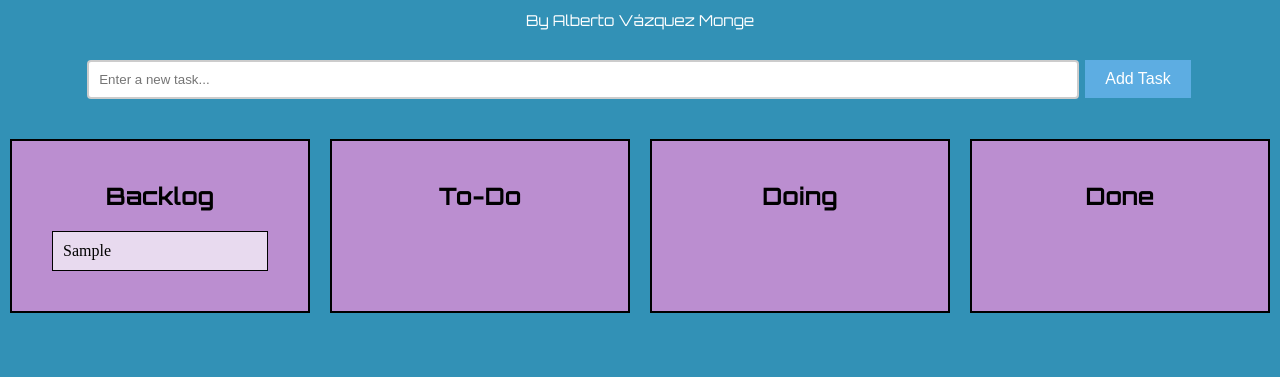
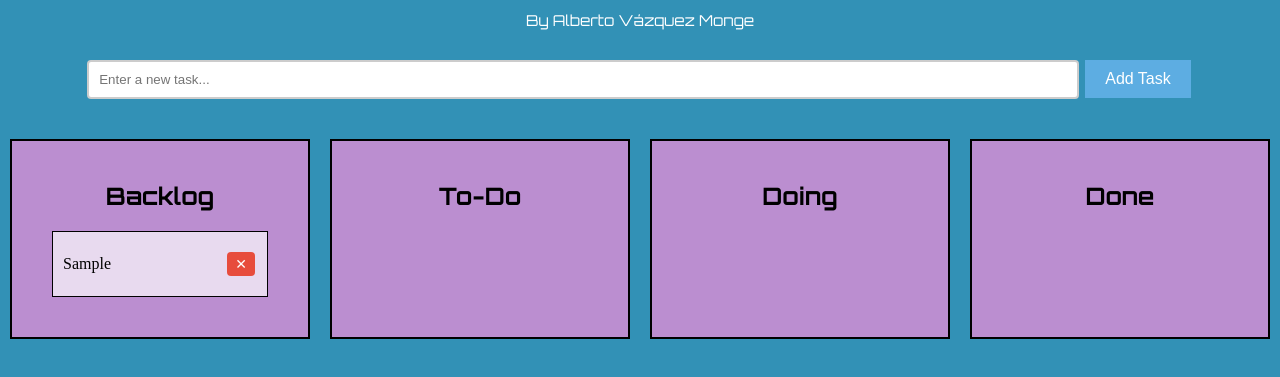
Before and after one commit to Xavivo/Kanban-Board, a plain HTML site: page index.html in a window 1280 px wide. Both pictures are taken after typing "Sample" into the empty fields and a click on the button "Add Task". Shown: the part 169-546 px from the top of the page. Drawn offline with Linux system fonts and the light colour scheme; a web font is replaced by a local one.

Commit message:
Delete option added

```diff
--- a/script.js
+++ b/script.js
@@ -19,10 +19,33 @@ function createTaskElement(text) {
     const newItem = document.createElement('div');
     newItem.className = 'item';
     newItem.draggable = true;
-    newItem.textContent = text;
+
+    const span = document.createElement('span');
+    span.className = 'item-text';
+    span.textContent = text;
+
+    const deleteBtn = document.createElement('button');
+    deleteBtn.className = 'delete-btn';
+    deleteBtn.type = 'button';
+    deleteBtn.draggable = false;
+    deleteBtn.title = 'Delete task';
+    deleteBtn.textContent = '✕';
+    deleteBtn.addEventListener('click', deleteTask);
+
+    newItem.appendChild(span);
+    newItem.appendChild(deleteBtn);
+
     newItem.addEventListener('dragstart', dragStart);
     newItem.addEventListener('dragend', dragEnd);
     return newItem;
+}
+
+function deleteTask(e) {
+    e.stopPropagation();
+    const item = e.target.closest('.item');
+    if (!item) return;
+    item.remove();
+    saveTasks();
 }
 
 function saveTasks() {
@@ -31,7 +54,8 @@ function saveTasks() {
         const columnId = card.id;
         tasks[columnId] = [];
         card.querySelectorAll('.item').forEach(item => {
-            tasks[columnId].push(item.textContent);
+            const text = item.querySelector('.item-text')?.textContent || '';
+            if (text) tasks[columnId].push(text);
         });
     });
     localStorage.setItem('kanbanTasks', JSON.stringify(tasks));
--- a/style.css
+++ b/style.css
@@ -53,10 +53,28 @@ h6 {
     padding: 10px;
     margin: 20px;
     cursor: grab;
+    display: flex;
+    align-items: center;
+    justify-content: space-between;
 }
 
-.item:active {
-    cursor: grabbing;
+.item-text {
+    flex: 1;
+    margin-right: 8px;
+    word-break: break-word;
+}
+
+.delete-btn {
+    background-color: #E74C3C;
+    color: white;
+    border: none;
+    padding: 4px 8px;
+    border-radius: 4px;
+    cursor: pointer;
+    font-size: 14px;
+}
+.delete-btn:hover {
+    background-color: #C0392B;
 }
 
 button {
```
